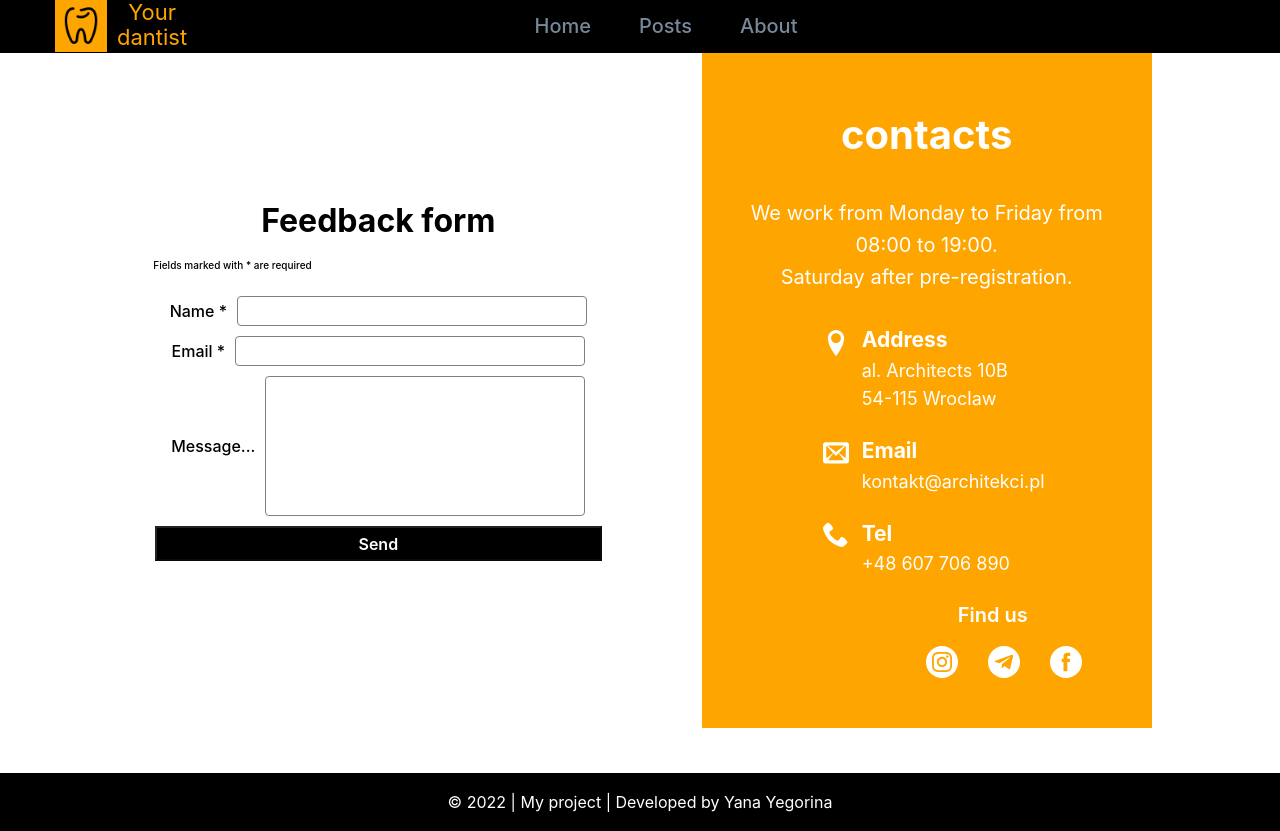
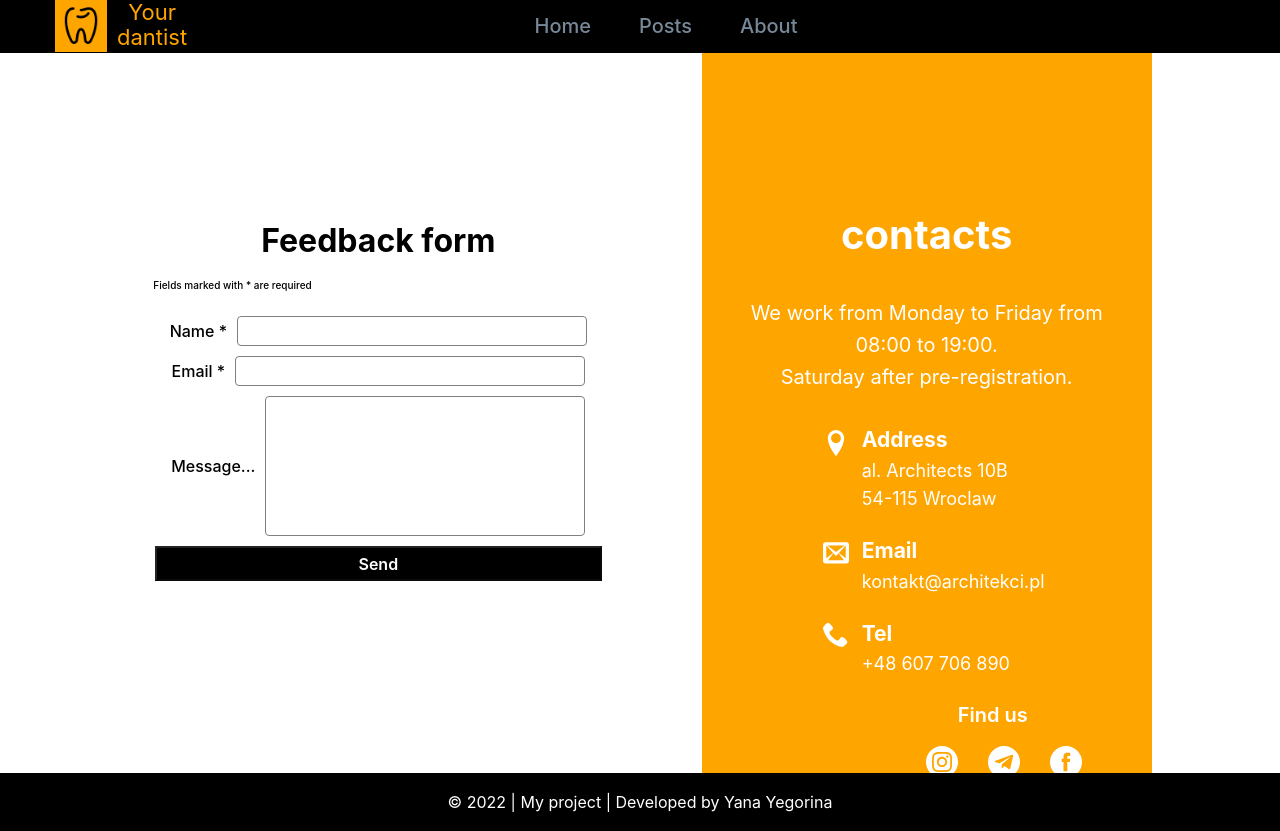
Before and after one commit to Yana-Yeg/Stomatology, a React (Create React App) app: page /about in a window 1280 px wide. Built offline with nearby package versions, Linux system fonts and the light colour scheme.

Commit message:
3 points

```diff
--- a/src/components/--about/Contacts/Contacts.module.scss
+++ b/src/components/--about/Contacts/Contacts.module.scss
@@ -16,13 +16,14 @@
 
     @media screen and (min-width: 768px) {
         max-width: 300px;
-        padding: 30px 15px 35px;
+        padding: 150px 15px 150px;
         margin-top: 0;
+        height: 90vh;
     }
 
     @media screen and (min-width: 1280px) {
         max-width: 450px;
-        padding: 50px 30px;
+        padding: 150px 30px;
     }
 }
 
--- a/src/components/--about/Form/Form.module.scss
+++ b/src/components/--about/Form/Form.module.scss
@@ -11,12 +11,12 @@
 
     @media screen and (min-width: 768px) {
         max-width: 400px;
-        margin-top: 70px;
+        margin-top: 170px;
     }
 
     @media screen and (min-width: 1280px) {
         min-width: 500px;
-        margin-top: 140px;
+        margin-top: 160px;
     }
 
 }
--- a/src/components/--navigation/Navigation/Nav.module.scss
+++ b/src/components/--navigation/Navigation/Nav.module.scss
@@ -1,5 +1,10 @@
 main{
-    min-height: 90vh;
+    max-height: fit-content;
+
+    @media screen and (min-width: 768px) {
+        min-height: 90vh;
+    }
+
 }
 
 header {
```
